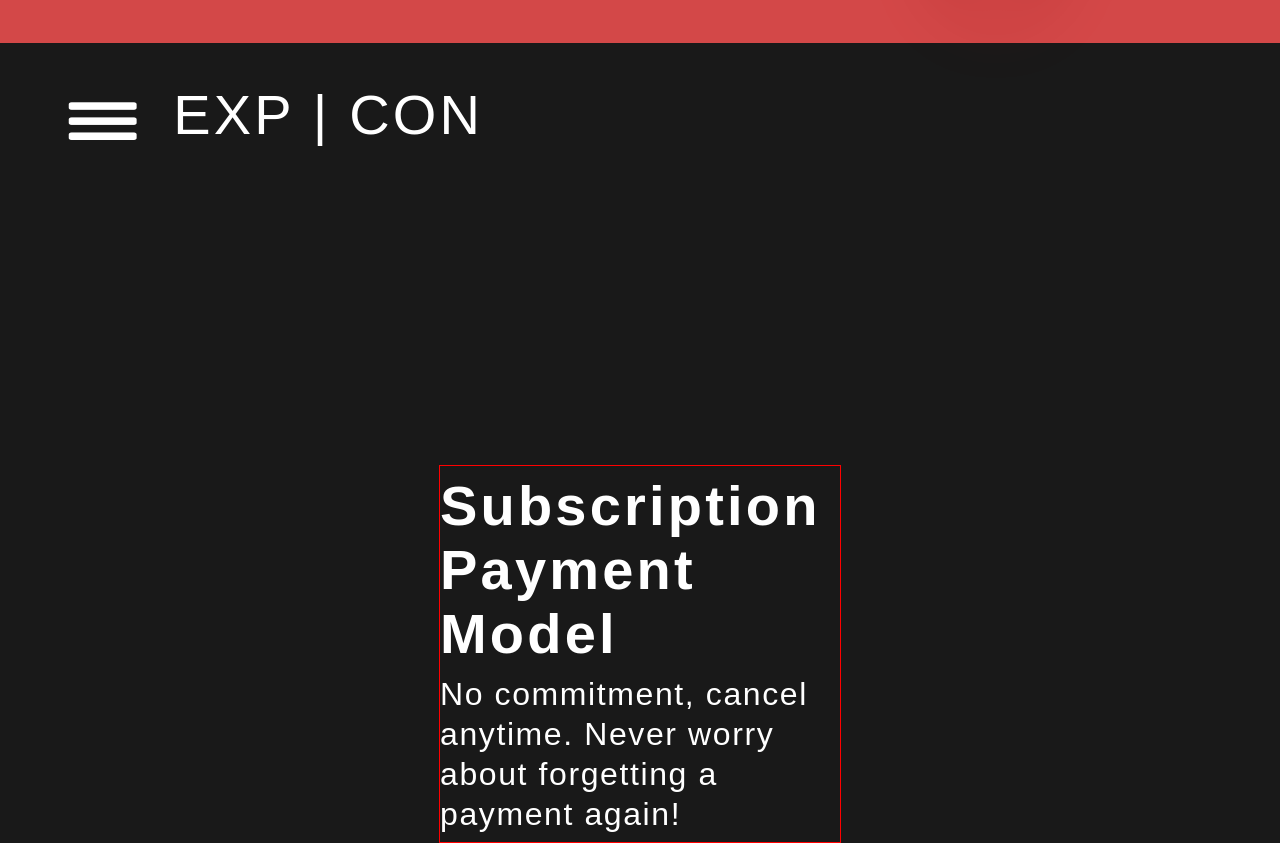
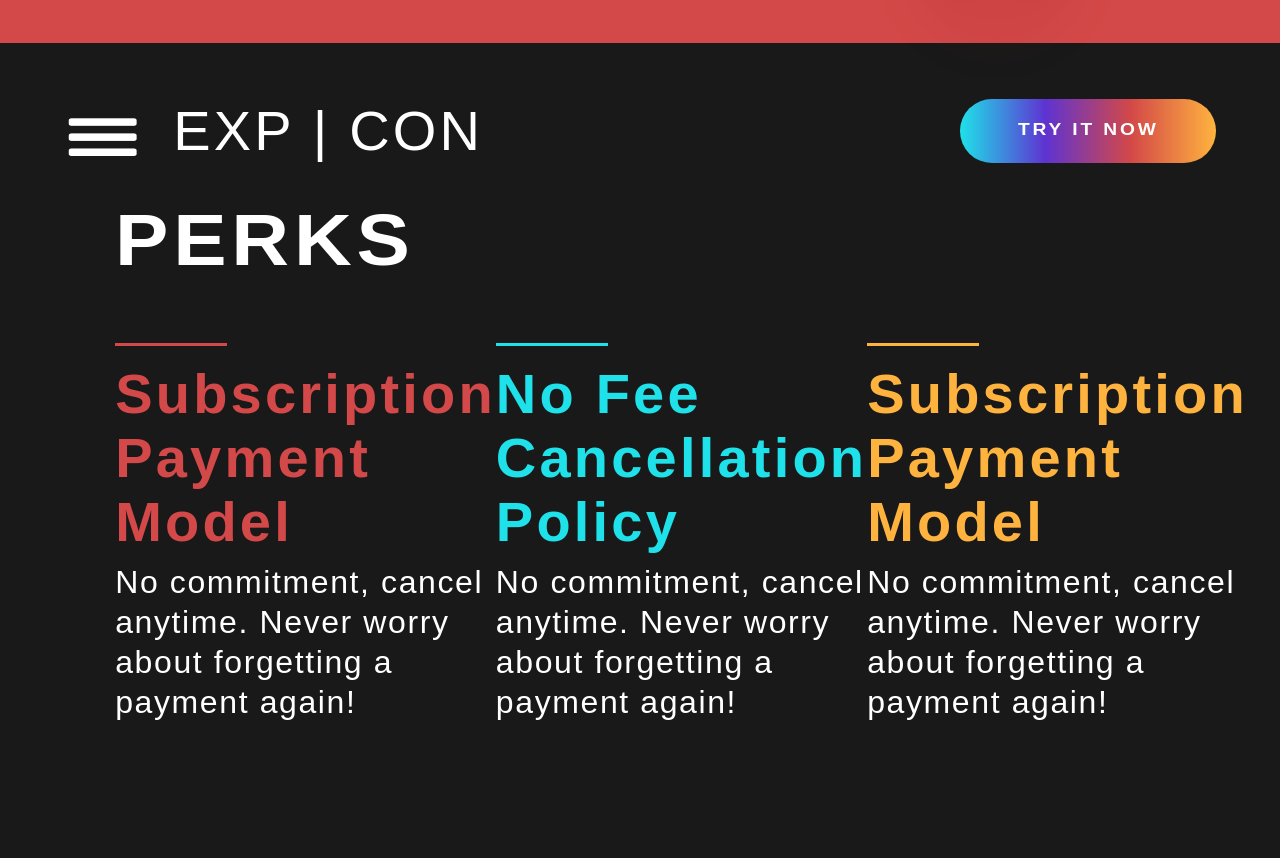
Before and after one commit to ahhreggi/exp-con, a React (Create React App) app: page / in a window 1280 px wide. Shown: the part 1684-2542 px from the top of the page. Built offline with nearby package versions, Linux system fonts and the light colour scheme; a web font is replaced by a local one.

Commit message:
Update Perks styles

```diff
--- a/src/components/Button.scss
+++ b/src/components/Button.scss
@@ -21,27 +21,6 @@
     height: 5rem;
     width: 18rem;
   }
-  &.blue {
-    color: $blue;
-  }
-  &.yellow {
-    color: $yellow;
-  }
-  &.red {
-    color: $red;
-  }
-  &.bg-rainbow {
-    background: linear-gradient(to right, $blue, $purple, $red, $yellow);
-  }
-  &.bg-blue {
-    background-color: $blue;
-  }
-  &.bg-yellow {
-    background-color: $yellow;
-  }
-  &.bg-red {
-    background-color: $red;
-  }
   &:hover {
     cursor: pointer;
   }
--- a/src/components/sections/Perks/PerkItem.js
+++ b/src/components/sections/Perks/PerkItem.js
@@ -8,6 +8,7 @@ const PerkItem = (props) => {
   };
   return (
     <div className="PerkItem">
+      <div className={`line ${props.styles}`} />
       <h2 className={props.styles}>
         {props.title}
       </h2>
--- a/src/components/sections/Perks/index.js
+++ b/src/components/sections/Perks/index.js
@@ -10,13 +10,28 @@ const Perks = (props) => {
   const fillerText = "No commitment, cancel anytime. Never worry about forgetting a payment again!";
   return (
     <div className="Perks">
-      <Nav setView={props.setView} />
+      <Nav showButton={true} styles="bg-rainbow" setView={props.setView} />
       <main>
-        <PerkItem
-          title={"Subscription Payment Model"}
-          text={fillerText}
-          styles="red"
-        />
+        <div className="title">
+          <h1>PERKS</h1>
+        </div>
+        <section className="perks">
+          <PerkItem
+            title={"Subscription Payment Model"}
+            text={fillerText}
+            styles="color-red"
+          />
+          <PerkItem
+            title={"No Fee Cancellation Policy"}
+            text={fillerText}
+            styles="color-blue"
+          />
+          <PerkItem
+            title={"Subscription Payment Model"}
+            text={fillerText}
+            styles="color-yellow"
+          />
+        </section>
       </main>
     </div>
   );
--- a/src/components/sections/Perks/index.scss
+++ b/src/components/sections/Perks/index.scss
@@ -7,8 +7,25 @@
   flex-direction: column;
   justify-content: space-between;
   color: $white;
+  main {
+    @include flex-center;
+    justify-content: space-between;
+    flex-direction: column;
+    width: 82%;
+    margin: 0 3rem;
+    .title {
+      align-self: flex-start;
+      margin-bottom: 3rem;
+    }
+  }
+  section.perks {
+    @include flex-center;
+    justify-content: space-between;
+    width: 100%;
+    margin-bottom: 8rem;
+  }
   .PerkItem {
-    border: 1px solid red;
+    // border: 1px solid red;
     max-width: 25rem;
     h2 {
       font-weight: 600;
@@ -17,5 +34,10 @@
     h3 {
       max-width: 24rem;
     }
+    .line {
+      width: 7rem;
+      border-bottom: 0.2rem solid;
+      margin-bottom: 1rem;
+    }
   }
 }
--- a/src/components/sections/Red/index.js
+++ b/src/components/sections/Red/index.js
@@ -10,12 +10,12 @@ const Red = (props) => {
   };
   return (
     <div className="Red">
-      <Nav showButton={true} styles="red" setView={props.setView} />
+      <Nav showButton={true} styles="color-red" setView={props.setView} />
       <main>
         <section className="left">
           <h1>SUPERIOR SOUND</h1>
           <h2>Experience live versions of your favourite songs.</h2>
-          <Button text="SEE DEMO" styles="large red" />
+          <Button text="SEE DEMO" styles="large color-red" />
         </section>
         <section className="right">
           <div className="speaker">
--- a/src/styles/global.scss
+++ b/src/styles/global.scss
@@ -1,3 +1,34 @@
 @import "typography";
 @import "variables";
 @import "mixins";
+
+.color-red {
+  color: $red
+}
+.color-yellow {
+  color: $yellow
+}
+.color-blue {
+  color: $blue
+}
+.border-red {
+  border-color: $red
+}
+.border-yellow {
+  border-color: $yellow
+}
+.border-blue {
+  border-color: $blue
+}
+.bg-rainbow {
+  background: linear-gradient(to right, $blue, $purple, $red, $yellow);
+}
+.bg-blue {
+  background-color: $blue;
+}
+.bg-yellow {
+  background-color: $yellow;
+}
+.bg-red {
+  background-color: $red;
+}
```
